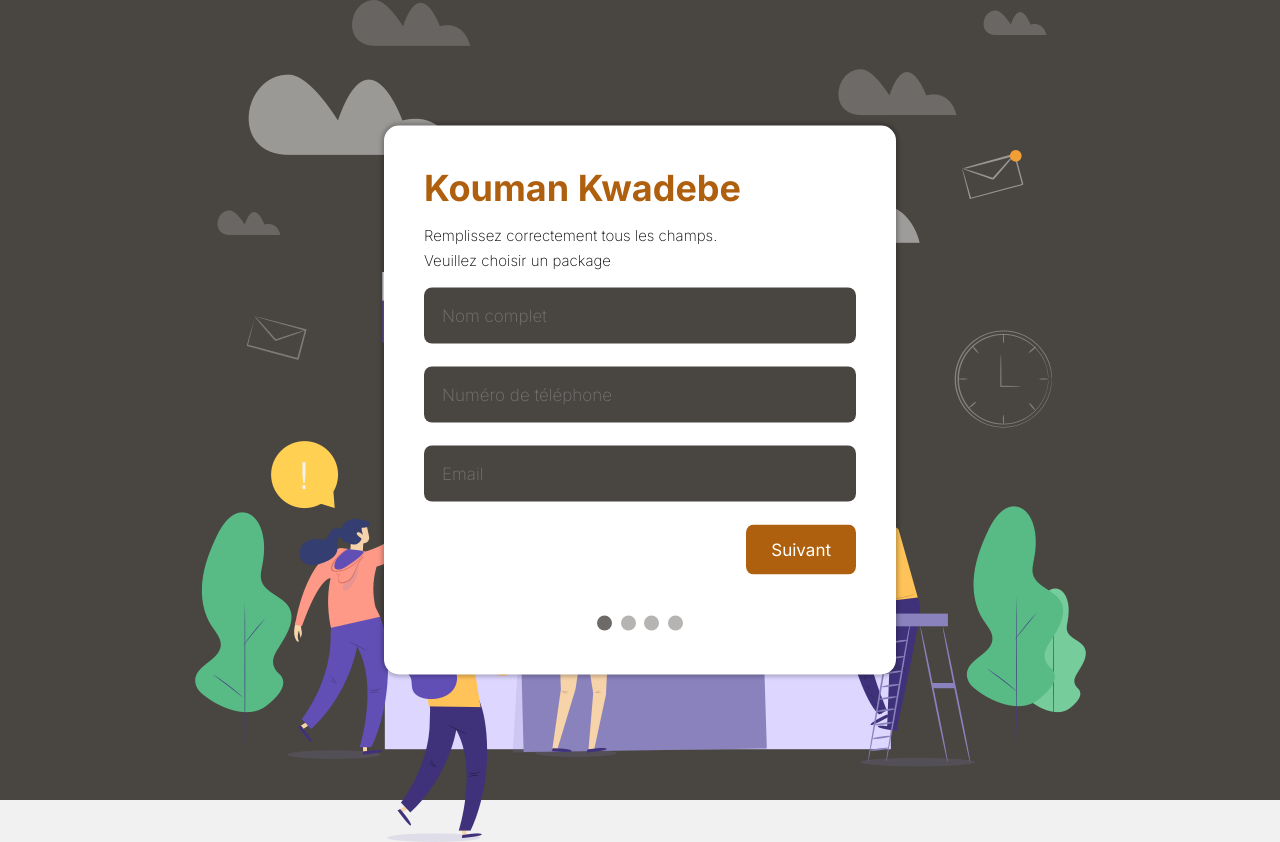
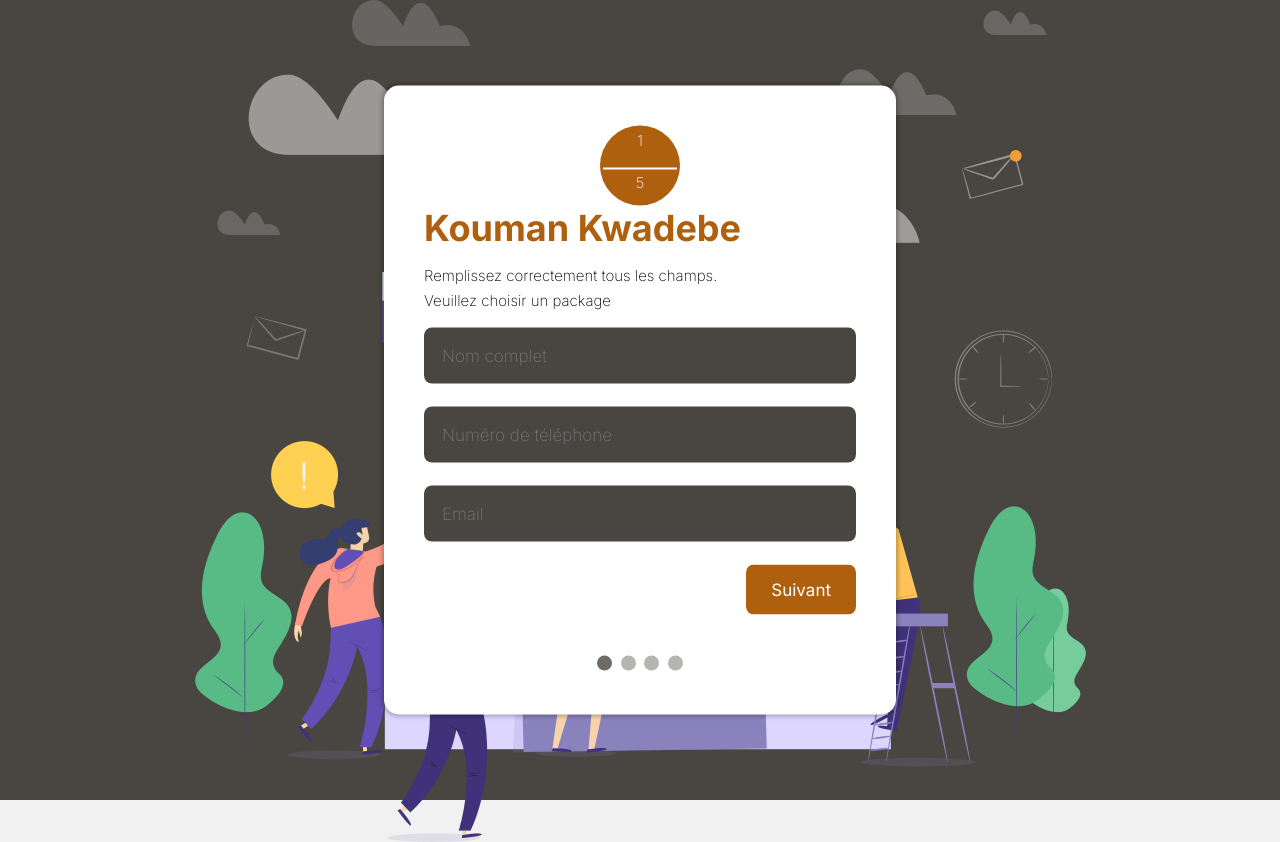
Before and after one commit to wiki-kouman/kouman-form, a plain HTML site: page index.html in a window 1280 px wide. Drawn offline with Linux system fonts and the light colour scheme.

Commit message:
ajout de round en haut du formulaire

```diff
--- a/index.html
+++ b/index.html
@@ -10,12 +10,18 @@
       href="https://fonts.googleapis.com/css2?family=Inter:wght@100;200;400;700&display=swap"
       rel="stylesheet"
     />
-    <link rel="stylesheet" href="/public/css/styles.css" />
+    <link rel="stylesheet" href="public/css/styles.css" />
     <title>Formulaire de Kouman entreprise</title>
   </head>
   <body>
     <div class="main-container">
+
       <form id="regForm" action="#">
+        <div class="round_of_number">
+          <p> 1</p>
+          <p class="five">  5</p>
+        </div>
+
         <h1>Kouman Kwadebe</h1>
         <p>Remplissez correctement tous les champs.<br />Veuillez choisir un package</p>
         <!-- One "tab" for each step in the form: -->
--- a/public/css/styles.css
+++ b/public/css/styles.css
@@ -50,6 +50,24 @@ img.main-bg{
   font-weight: 300;
   line-height: 25px;
   margin-bottom: 15px;
+}
+.round_of_number{
+  padding: 2px 3px;
+  width: 80px;
+  height: 80px;
+  border-radius: 50%;
+  background-color:#AF600E;
+  display: flex;
+  flex-direction: column;
+  text-align: center;
+  margin-left: auto;
+  margin-right: auto;
+  color: white;
+}
+.five{
+  border-bottom: blue;
+  padding-bottom: 5px;
+  border-top: 2px solid white;
 }
 
 input {
```
